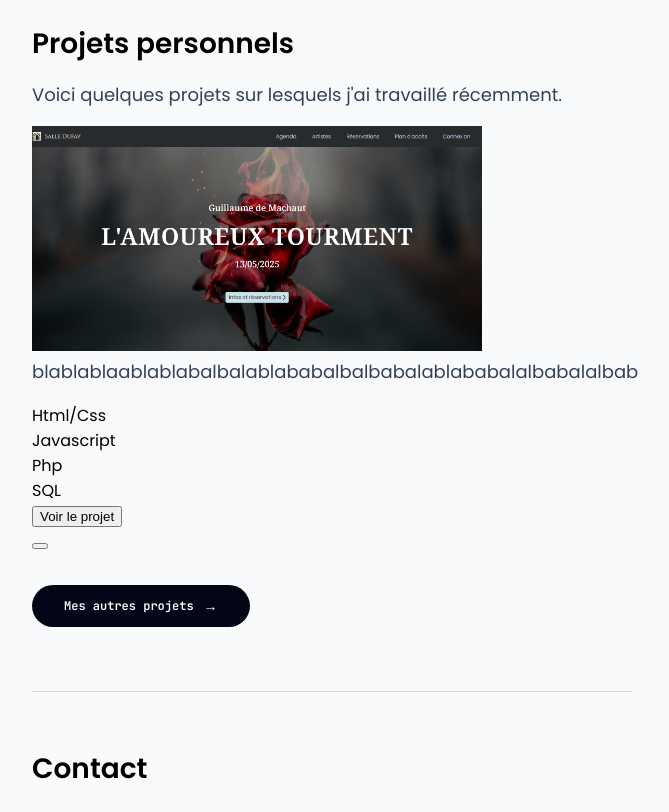
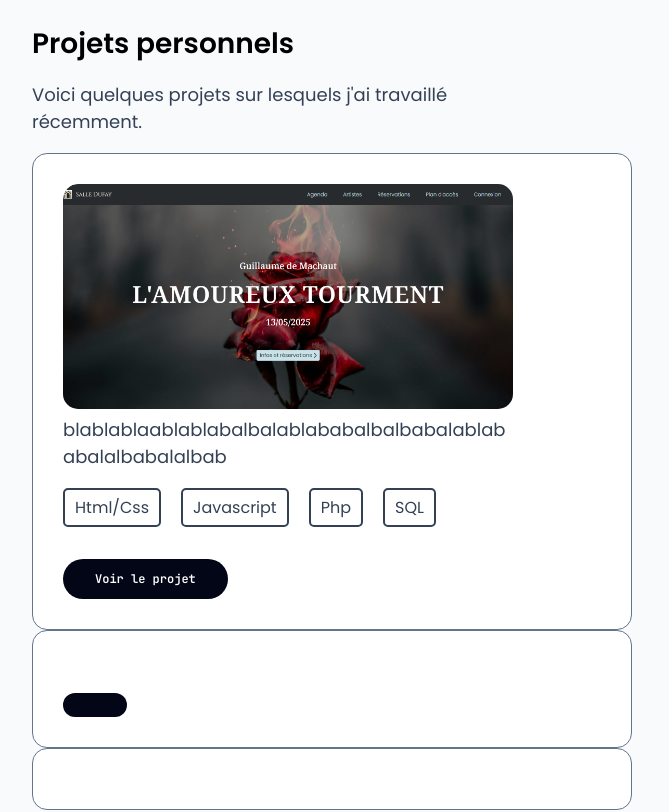
Before and after one commit to sandie75/Portfolio-Mini, a React (Vite) app: page / in a window 1280 px wide. Shown: the part 780-1592 px from the top of the page, without its empty margins (308-977 px from the left). Built offline with nearby package versions, Linux system fonts and the light colour scheme; a web font is replaced by a local one.

Commit message:
projects css feature

```diff
--- a/src/components/projects/Projects.jsx
+++ b/src/components/projects/Projects.jsx
@@ -8,7 +8,7 @@ const Projects = () => {
             <div className="project">
                 <div className="project-img">
                     <a href="#" target="_blank">
-                        <img src="/images/concert-2x1.png" alt="aperçu du site" width="450"/>
+                        <img src="/images/concert-2x1.png" alt="aperçu du site"/>
                     </a>
                 </div>
                 <div className="project-text">
--- a/src/components/projects/projects.css
+++ b/src/components/projects/projects.css
@@ -13,6 +13,8 @@
     font-size: 18px;
     color: #344155;
     margin-top: 0;
+    overflow-wrap: break-word;
+    width: 450px;
 }
 .otherProjects{
     color: white;
@@ -41,3 +43,53 @@
 .otherProjects:hover .arrow{
     transform: translateX(5px);
 }
+
+.project{
+    border: 1px solid #64748b;
+    border-radius: 15px;
+    padding: 30px;
+    background-color: white;
+
+}
+.project-img{
+    overflow: hidden;
+    border-radius: 15px;
+}
+.project img{
+    border-radius: 15px;
+    margin-left: auto;
+    margin-right: auto;
+    width: 450px;
+    transition: all 0.5s
+}
+.project img:hover{
+    transform: scale(1.2);
+}
+.projects ul{
+    display: flex;
+    gap: 20px;
+
+}
+.projects ul li{
+    border: 2px solid #344155;
+    padding: 5px 10px;
+    border-radius: 5px;
+    color: #344155;
+}
+.projects button{
+        color: white;
+        font-size: 12px;
+        font-weight: 600;
+        background-color: #020617;
+        padding: 12px 32px;
+        margin-top: 32px;
+        font-family: 'JetBrains Mono';
+        border-radius: 25px;
+        border: none;
+        display: flex;
+        align-items: center;
+        gap: 10px;
+}
+.projects button:hover{
+    cursor: pointer;
+}
```
